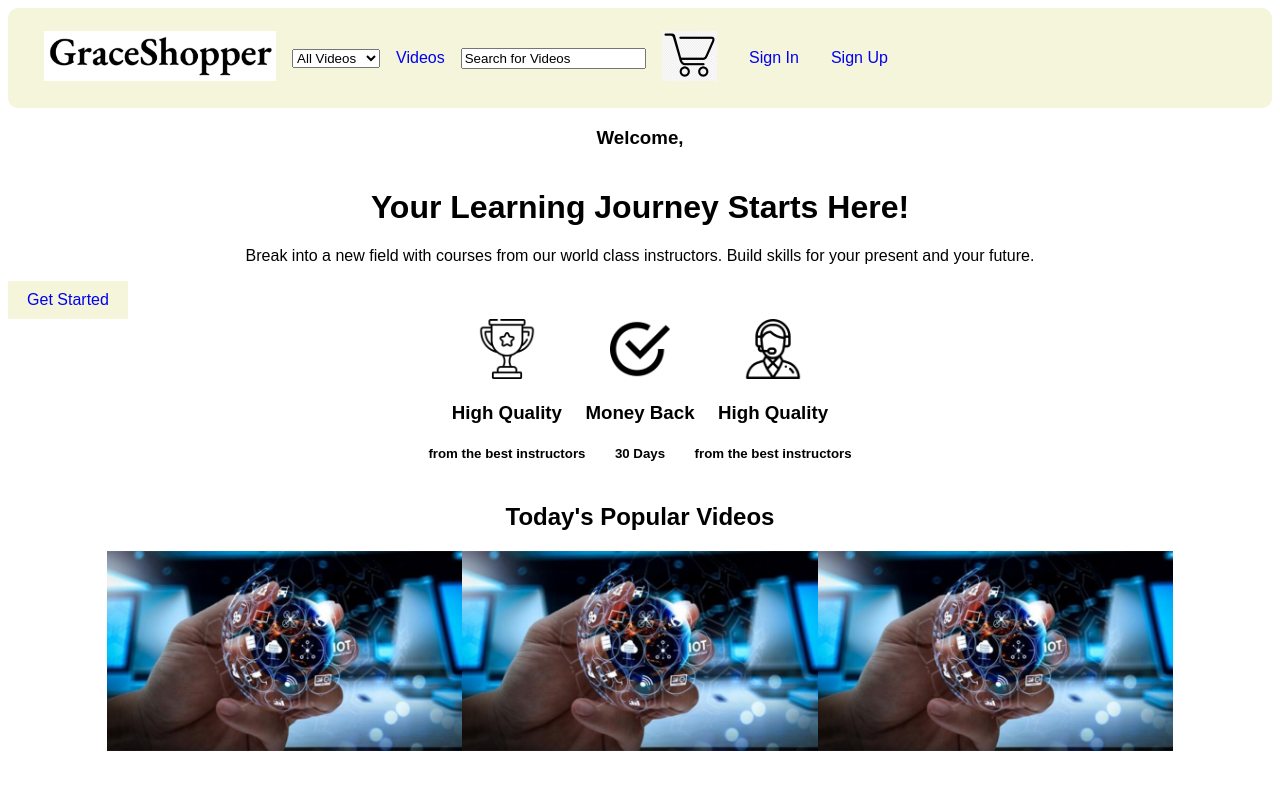
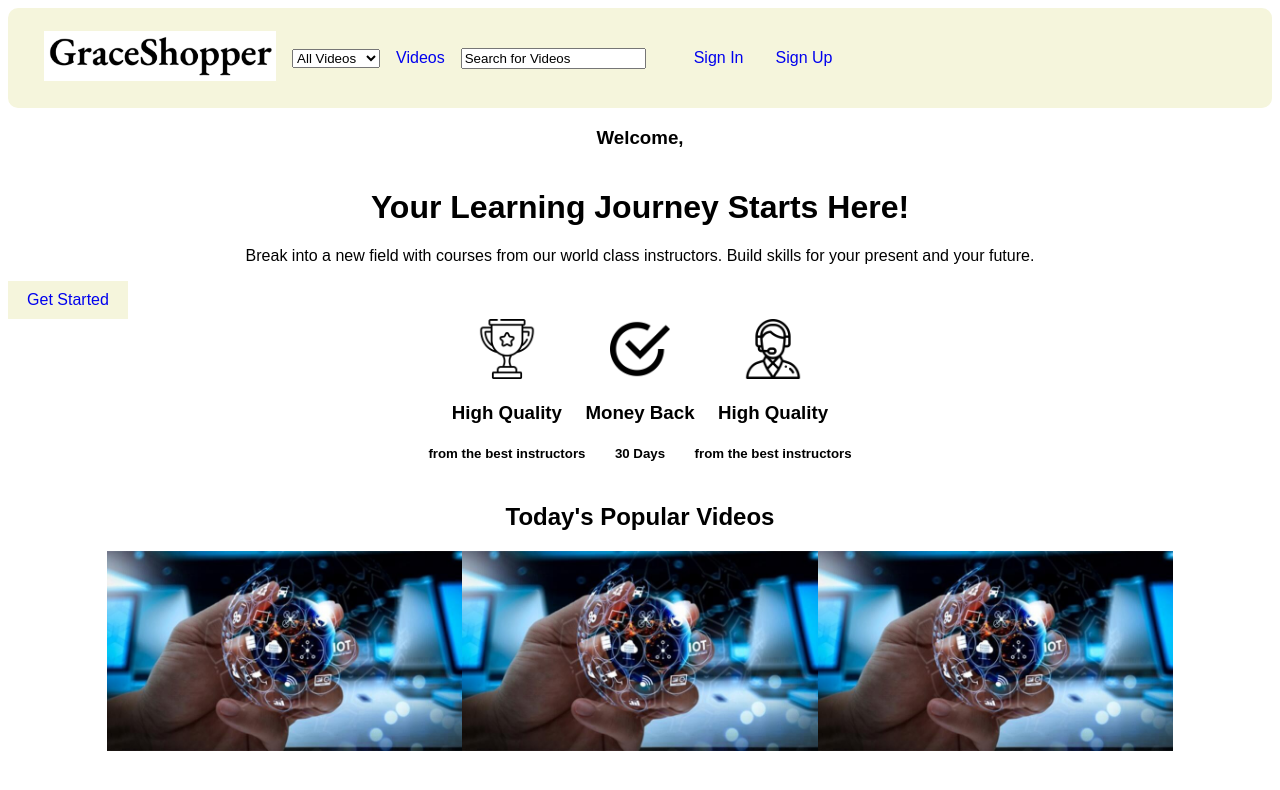
Before and after one commit to 2109graceshopper/Udemy-Larks, a React app: page / in a window 1280 px wide. Shown: the top 790 px of the page. Built offline with nearby package versions, Linux system fonts and the light colour scheme.

Commit message:
header now has user image

```diff
--- a/client/components/Header.js
+++ b/client/components/Header.js
@@ -7,7 +7,7 @@ import AllProducts from "./AllProducts/AllProducts";
 // import { cartIcon, graceShopperLogo } from "../../public/icons"; //path to wherever we save shared icons/art/logos/etc
 // import { profilePicture } from "../../server/"; //path to wherever we save user photo id
 
-const Header = ({ handleClick, isLoggedIn, id }) => {
+const Header = ({ handleClick, isLoggedIn, id, userimageURL }) => {
   function handleChange(event) {
     localStorage.setItem("videoCategoryFilter", event.target.value);
   }
@@ -37,7 +37,7 @@ const Header = ({ handleClick, isLoggedIn, id }) => {
       />
       {/* Favorites? */}
       <Link to="/cart">
-        <img className="cart-icon" src="/icons/shopping-cart-icon.png" />
+        <img className='header-profile-picture' src={userimageURL} />
       </Link>
 
       {isLoggedIn ? (
@@ -73,6 +73,7 @@ const mapState = (state) => {
   return {
     isLoggedIn: !!state.auth.id,
     id: state.auth.id,
+    userimageURL: state.auth.userimageURL
   };
 };
 
```
